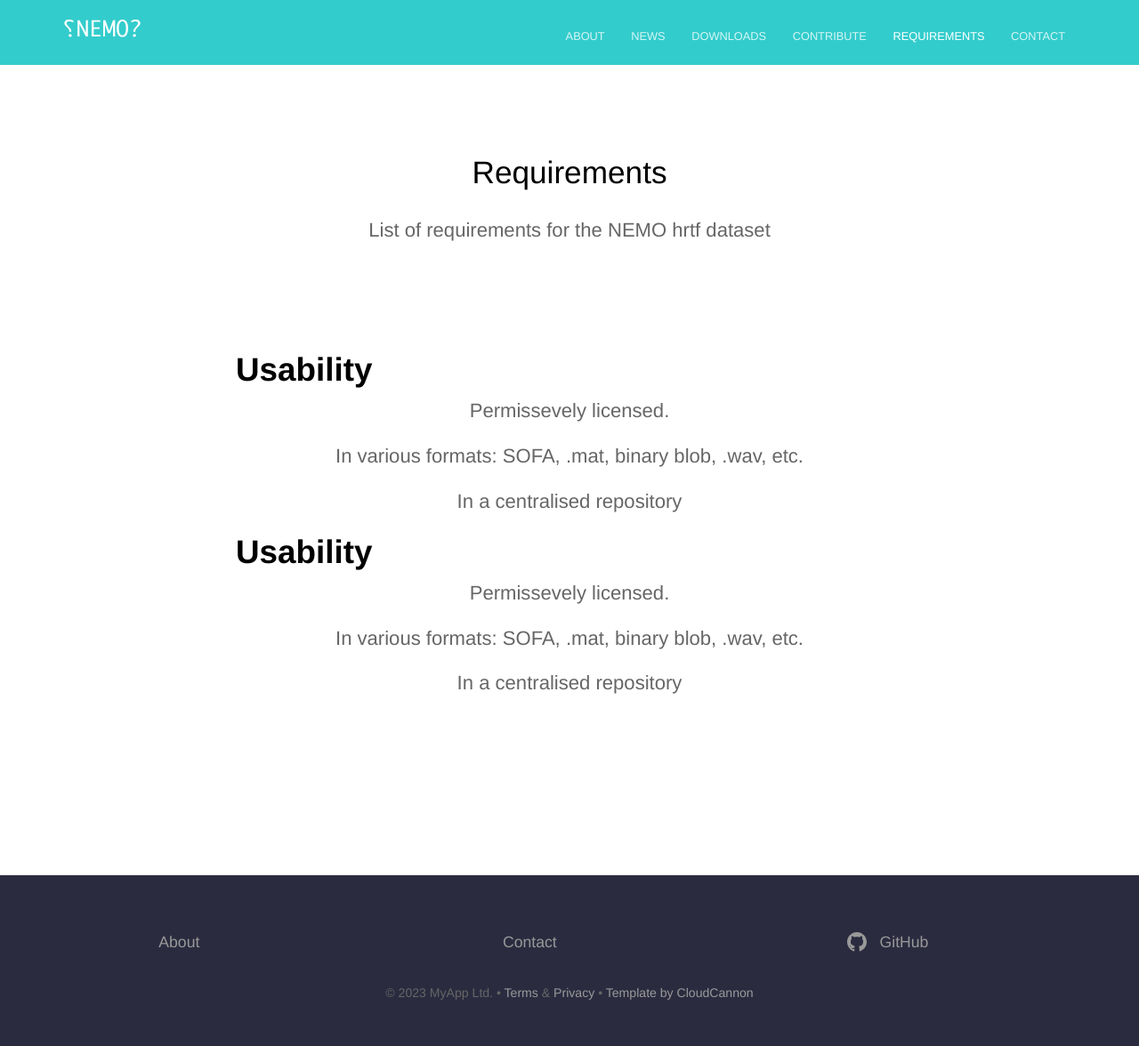
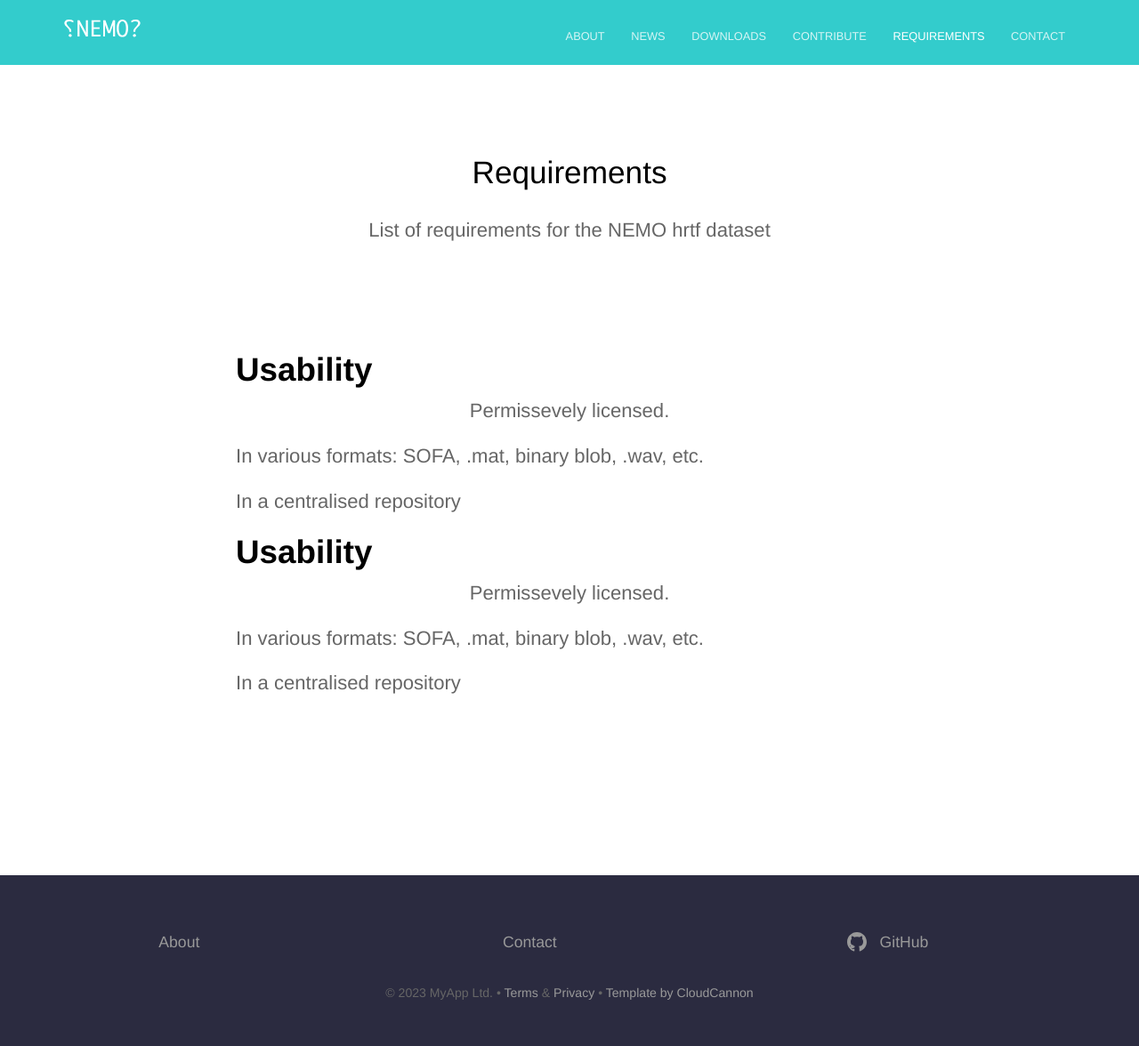
Before and after one commit to TheNEMOproject/TheNEMOproject.github.io, a Jekyll site: the page built from requirements.html, in a window 1280 px wide. Shown: the whole page at 89% size. Built offline with Jekyll 4.4.1, drawn with Linux system fonts in a browser that asks for light colours.

Commit message:
Update requirements.html

```diff
--- a/requirements.html
+++ b/requirements.html
@@ -6,12 +6,12 @@ description: List of requirements for the NEMO hrtf dataset
 	<div class="text-container">
 		<h1 class="editable"><strong>Usability</strong></h1>
 		<p class="subtext editable">Permissevely licensed.</p>
-    <p class="subtext editable">In various formats: SOFA, .mat, binary blob, .wav, etc.</p>
-    <p class="subtext editable">In a centralised repository</p>
+    <p class="subtext_left editable">In various formats: SOFA, .mat, binary blob, .wav, etc.</p>
+    <p class="subtext_left editable">In a centralised repository</p>
 		<h1 class="editable"><strong>Usability</strong></h1>
 		<p class="subtext editable">Permissevely licensed.</p>
-    <p class="subtext editable">In various formats: SOFA, .mat, binary blob, .wav, etc.</p>
-    <p class="subtext editable">In a centralised repository</p>
+    <p class="subtext_left editable">In various formats: SOFA, .mat, binary blob, .wav, etc.</p>
+    <p class="subtext_left editable">In a centralised repository</p>
   </div>
 </section>
 
```
